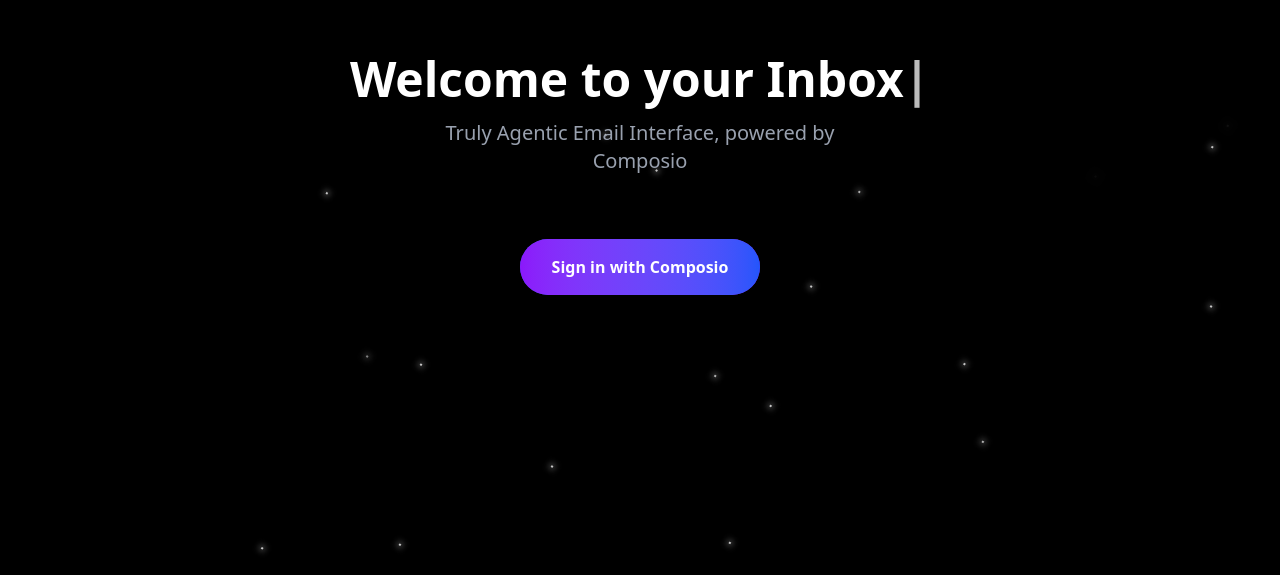
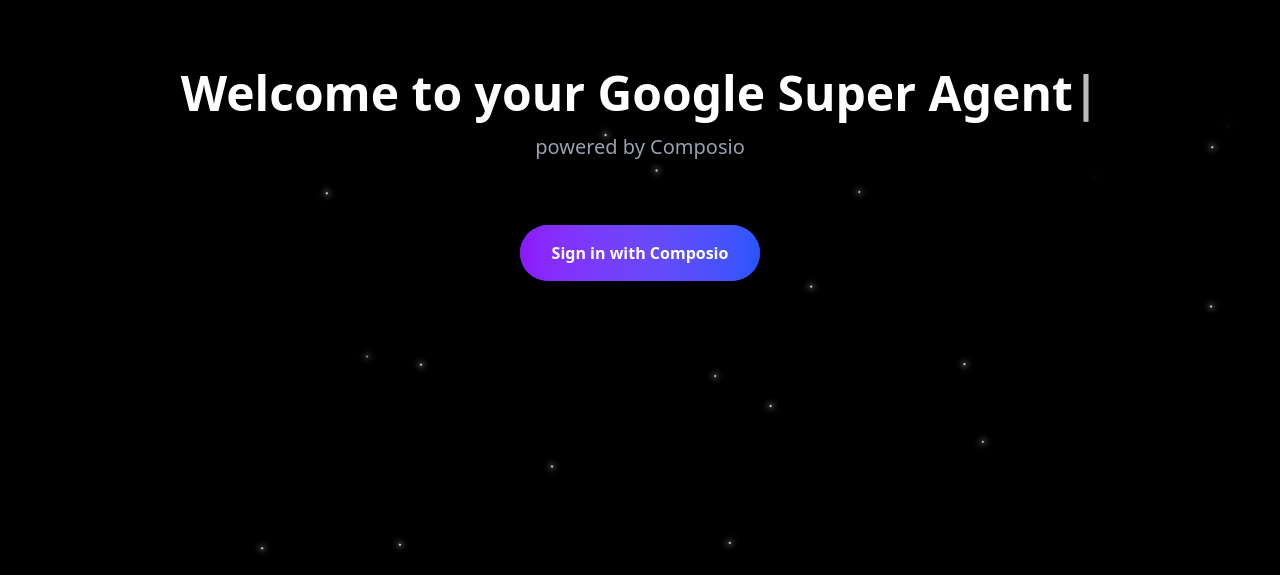
Before and after one commit to som-katonic/open-genspark, a Next.js app: page /signin in a window 1280 px wide. Shown: the part 225-800 px from the top of the page. Built offline with nearby package versions, Linux system fonts and the light colour scheme.

Commit message:
Update SignIn page text to reflect branding changes

```diff
--- a/app/signin/page.tsx
+++ b/app/signin/page.tsx
@@ -122,13 +122,13 @@
         <div className="space-y-4">
           <h1 className="text-5xl font-bold text-white mb-2 min-h-[3.5rem]">
             <Typewriter
-              text="Welcome to your Inbox"
+              text="Welcome to your Google Super Agent"
               speed={80}
               className="text-5xl font-bold text-white"
             />
           </h1>
           <p className="text-xl text-gray-400 max-w-md mx-auto">
-            Truly Agentic Email Interface, powered by Composio
+            powered by Composio
           </p>
         </div>
 
```
